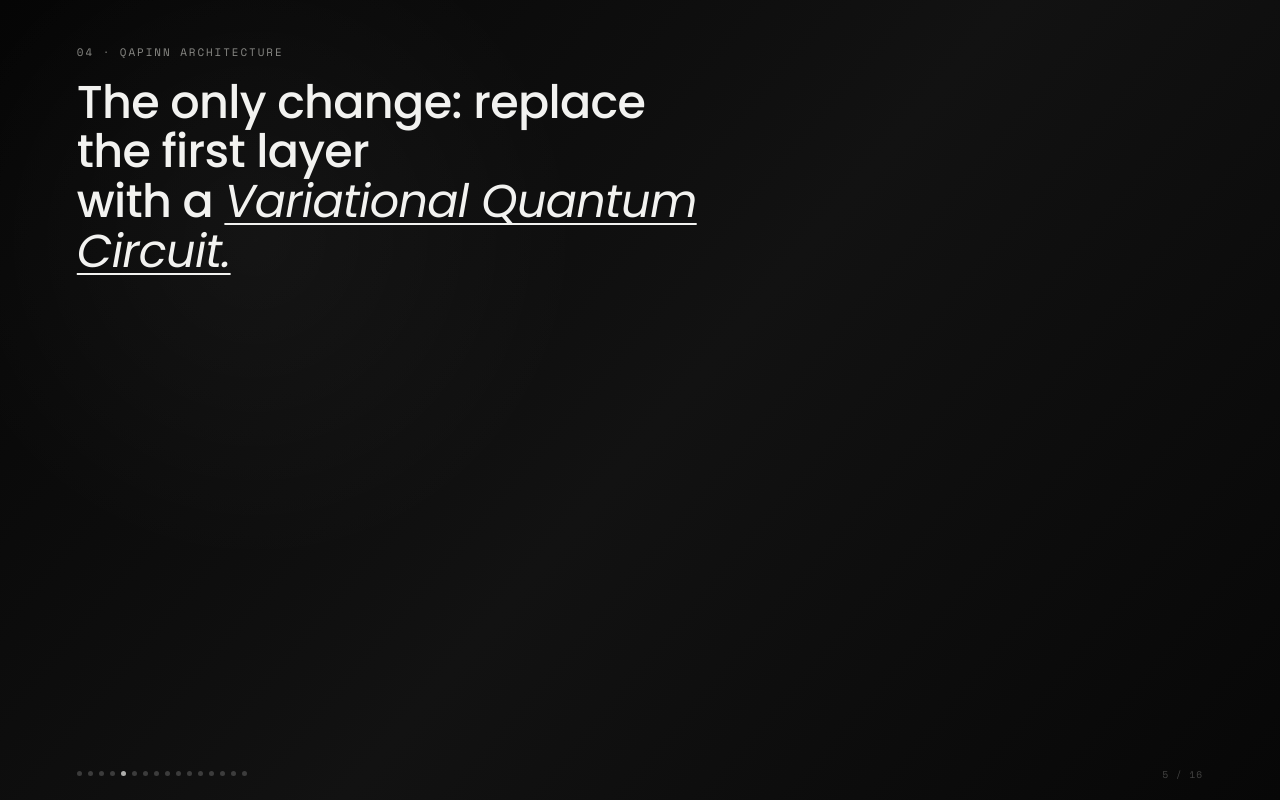
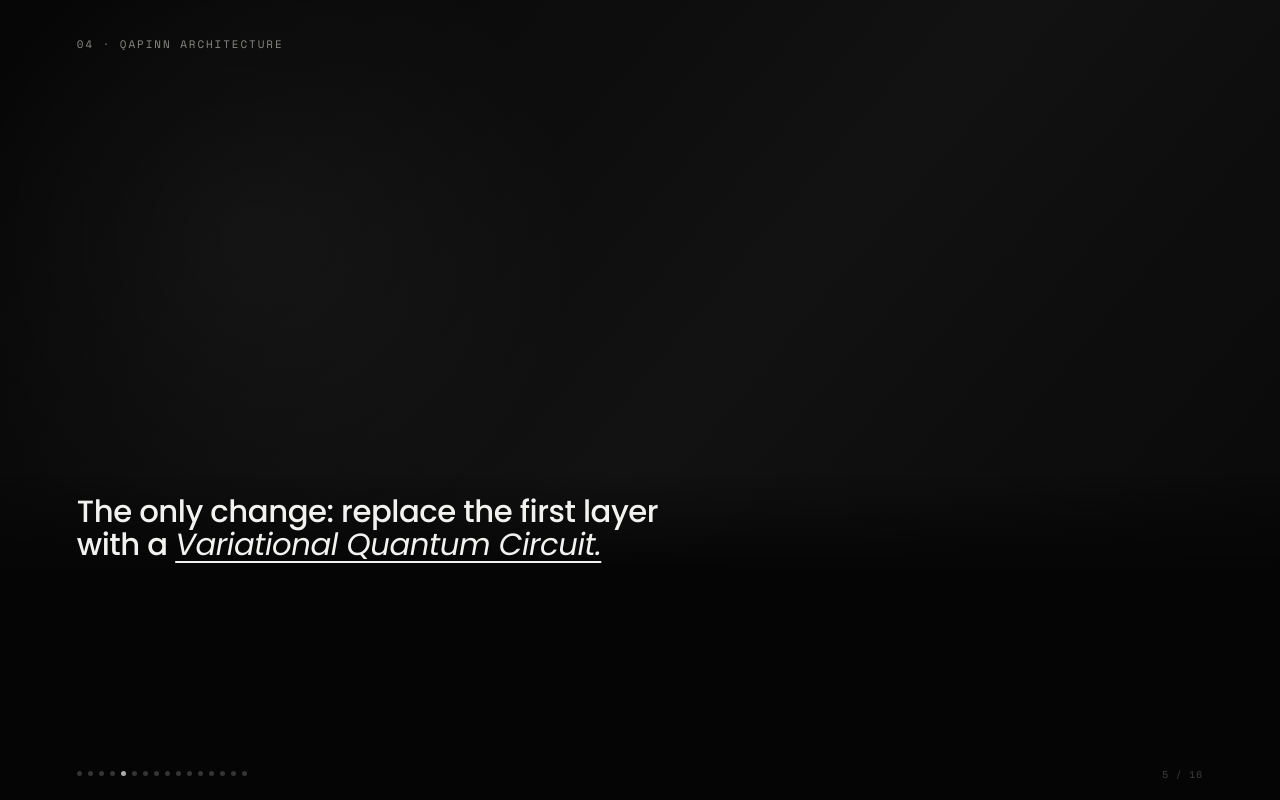
Before and after one commit to p9dt/wiser-presentation, a React (Vite) app: page / in a window 1280 px wide. Both pictures are taken after a click on the button 123 px from the left and 773 px from the top of the page. Built offline with nearby package versions, Linux system fonts and the light colour scheme.

Commit message:
Fix S04 circuit overlap: circuit at top hero, glass blur panel for text; fix S14 KPI/caption spacing

```diff
--- a/src/App.jsx
+++ b/src/App.jsx
@@ -352,10 +352,35 @@ function S03({ reveal }) {
 function S04({ reveal }) {
   const ri = n => `ri${reveal >= n ? ' in' : ''}`;
   return (
-    <article className="slide shift-slide">
-      <p className="eyebrow">04 · QAPINN ARCHITECTURE</p>
-      <h2>The only change: replace the first layer<br />with a <em>Variational Quantum Circuit.</em></h2>
-      <div className="context-layout">
+    <article className="slide" style={{ padding: 0, overflow: 'hidden' }}>
+      {/* Eyebrow floats above circuit */}
+      <p className="eyebrow" style={{ position: 'absolute', top: '4.5vh', left: '6vw', zIndex: 3, marginBottom: 0 }}>
+        04 · QAPINN ARCHITECTURE
+      </p>
+
+      {/* Circuit at top — width-capped so rendered height stays ~32vh */}
+      <div className={ri(3)} style={{
+        position: 'absolute', top: '10vh', left: 0, right: 0,
+        display: 'flex', justifyContent: 'center', zIndex: 1,
+      }}>
+        <div style={{ width: 'min(580px, 78vw)' }}>
+          <CircuitSVG />
+        </div>
+      </div>
+
+      {/* Glass panel — gradient + blur over circuit bottom, all text here */}
+      <div style={{
+        position: 'absolute', bottom: 0, left: 0, right: 0,
+        padding: '2.5vh 6vw 4vh',
+        background: 'linear-gradient(to top, rgba(5,5,5,0.97) 70%, transparent)',
+        backdropFilter: 'blur(14px)',
+        WebkitBackdropFilter: 'blur(14px)',
+        zIndex: 2,
+      }}>
+        <h2 style={{ fontSize: 'clamp(18px, 2.4vw, 38px)', marginBottom: '2vh', maxWidth: '40ch' }}>
+          The only change: replace the first layer<br />with a <em>Variational Quantum Circuit.</em>
+        </h2>
+        <div style={{ display: 'grid', gridTemplateColumns: '1fr 72px 1.2fr', alignItems: 'start' }}>
           <div className={ri(1)}>
             <p className="ctx-label">Classical PINN</p>
             <div className="ctx-inputs">
@@ -374,12 +399,10 @@ function S04({ reveal }) {
             <strong>985 params total</strong>
           </div>
         </div>
-      <div className={ri(3)} style={{ position: 'absolute', bottom: '5vh', left: '6vw', right: '6vw' }}>
-        <CircuitSVG />
-      </div>
-      <p className={`caption ${ri(4)}`} style={{ position: 'absolute', bottom: '1.5vh', right: '6vw', textAlign: 'right' }}>
+        <p className={`caption ${ri(4)}`} style={{ marginTop: '1.6vh' }}>
           4 qubits · 2 re-upload layers · ring entanglement → K = 4
         </p>
+      </div>
     </article>
   );
 }
@@ -703,7 +726,7 @@ function S14({ reveal }) {
           <strong>985 parameters</strong>
         </div>
       </div>
-      <div className={ri(3)} style={{ position: 'absolute', bottom: '12vh', left: '6vw', display: 'flex', gap: '4vw' }}>
+      <div className={ri(3)} style={{ position: 'absolute', bottom: '16vh', left: '6vw', display: 'flex', gap: '4vw' }}>
         <div className="kpi">
           <span className="kpi-val">{ratio}×</span>
           <span className="kpi-lbl">PINN / QAPINN complexity ratio</span>
```
Lines whose indentation alone changed are shown as unchanged.
